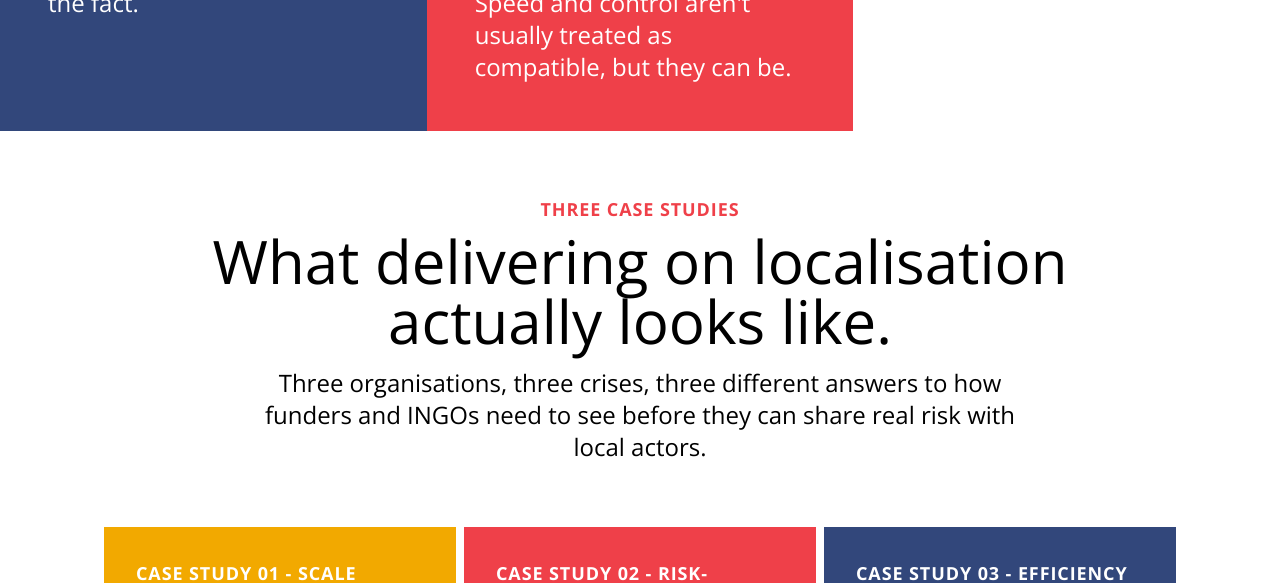
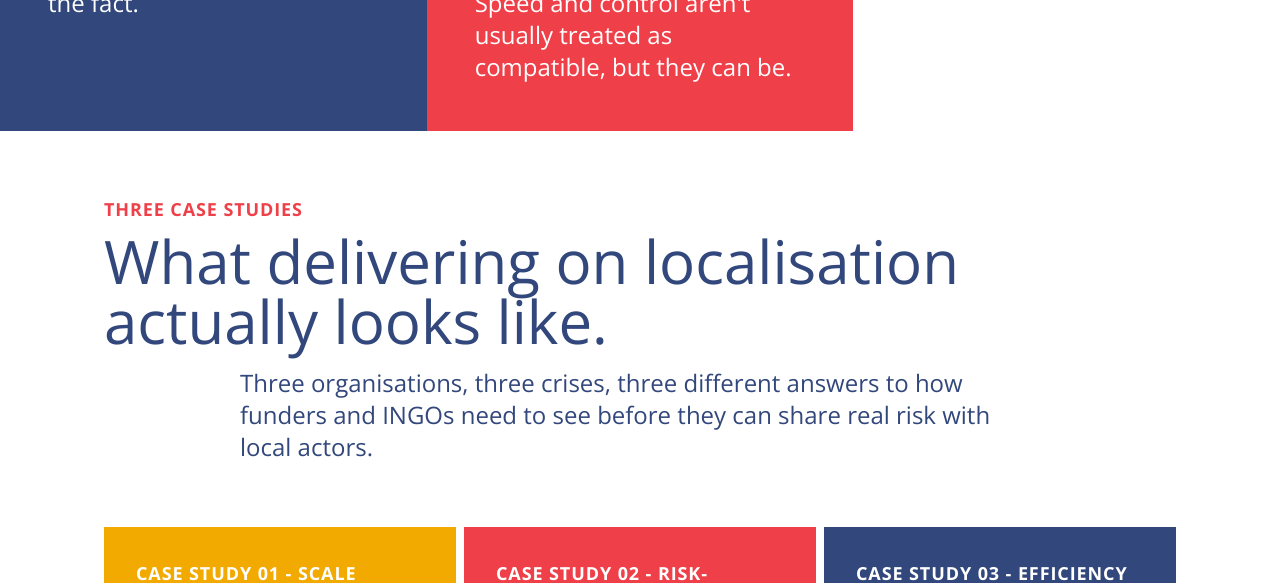
Before and after one commit to boxwise/boxtribute-landing-nextjs, a Next.js app: page /ourwork in a window 1280 px wide. Shown: the part 3360-3943 px from the top of the page. Built offline with nearby package versions, Linux system fonts and the light colour scheme; no server answers; a web font is replaced by a local one.

Commit message:
case-study

```diff
--- a/pages/ourwork.tsx
+++ b/pages/ourwork.tsx
@@ -155,12 +155,12 @@ export const OurWork = ({ ourWorkData, footerData }: Props) => {
       </section>
 
       <section id="case-studies" className="scroll-mt-20">
-        <div className="max-w-[1200px] mx-auto px-4 md:px-16 py-8 md:py-16 text-center">
+        <div className="max-w-[1200px] mx-auto px-4 md:px-16 py-8 md:py-16 text-left">
           <p className="uppercase text-red font-bold tracking-wider sm-text">
             {ourWorkData.case_studies.label}
           </p>
-          <h2 className="mt-2 normal-case">{ourWorkData.case_studies.title}</h2>
-          <p className="lg-text mt-4 max-w-[800px] mx-auto">{ourWorkData.case_studies.text}</p>
+          <h2 className="mt-2 text-navy normal-case">{ourWorkData.case_studies.title}</h2>
+          <p className="lg-text text-navy mt-4 max-w-[800px] mx-auto">{ourWorkData.case_studies.text}</p>
         </div>
         <div className="max-w-[1200px] mx-auto px-4 md:px-16 pb-8 md:pb-16">
           <CaseStudiesContainer caseStudies={ourWorkData.case_studies.items} />
```
